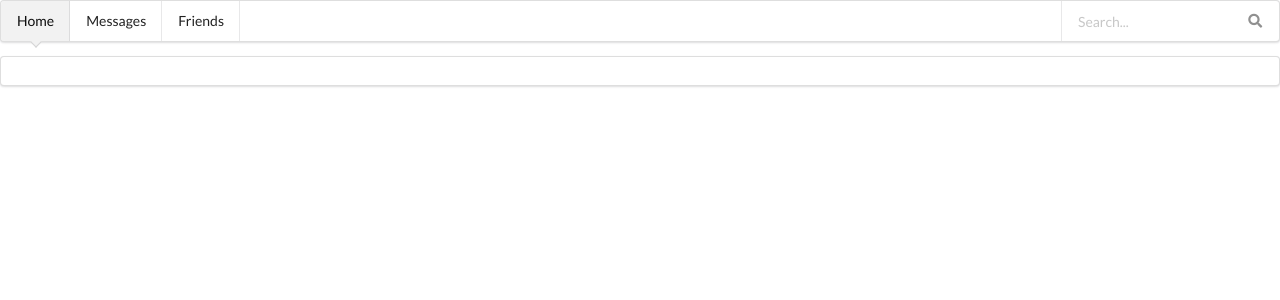
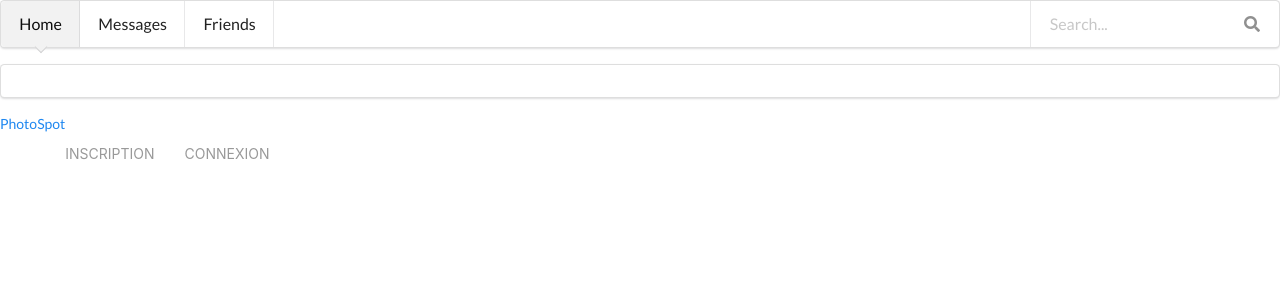
Before and after one commit to Voltext/Website-picture-project, a PHP site: page / in a window 1280 px wide. Shown: the top 300 px of the page. Run offline with PHP 8.4, Linux system fonts and the light colour scheme; some libraries are stand-ins or nearby versions.

Commit message:
ajout index

```diff
--- a/index.php
+++ b/index.php
@@ -1 +1,28 @@
 <?php include 'include/header.php'; ?>
+<!DOCTYPE html>
+<html>
+    <head>
+        <title>PhotoSpot</title>
+        <meta charset="utf-8">
+        <meta name="viewport" content="width=device-width, initial-scale=1">
+        <link rel="stylesheet" href="css/uikit.min.css" />
+        <script src="js/uikit.min.js"></script>
+        <script src="js/uikit-icons.min.js"></script>
+    </head>
+    <body>
+            <link rel="stylesheet" href="https://cdnjs.cloudflare.com/ajax/libs/uikit/2.26.4/css/uikit.min.css" />
+            <script src="https://code.jquery.com/jquery-2.2.4.min.js"></script>
+            <script src="https://cdnjs.cloudflare.com/ajax/libs/uikit/2.26.4/css/uikit.min.css"></script>
+
+            <nav class="uk-navbar">
+              <a href="" class="uk-navbar-toggle"></a>
+              <a href="#" class="uk-navbar-brand">PhotoSpot</a>
+              <ul class="uk-navbar-nav">
+                <li><a href="">Inscription</a></li>
+                <li><a href="">Connexion</a></li>
+              </ul>
+            </nav>
+    </body>
+    <footer>
+    </footer>
+</html>
```
